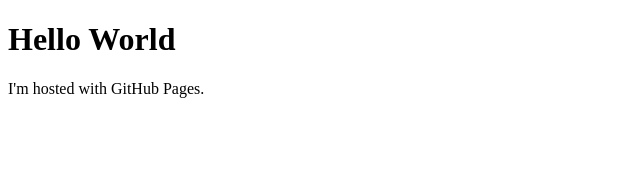
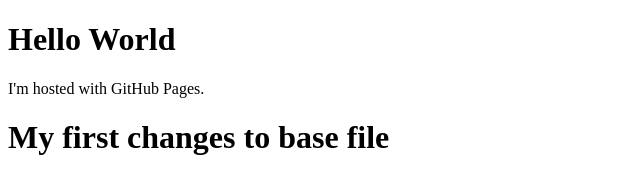
Before and after one commit to klimonovVKI/klimonovVKI.github.io, a plain HTML site: page index.html in a window 1280 px wide. Shown: the whole page, without its empty margins (0-640 px from the left). Drawn offline with Linux system fonts and the light colour scheme.

Commit message:
my first changes to base file
my first changes to base file

```diff
--- a/index.html
+++ b/index.html
@@ -3,5 +3,6 @@
 <body>
 <h1>Hello World</h1>
 <p>I'm hosted with GitHub Pages.</p>
+<h1>My first changes to base file</h1>
 </body>
 </html>
```
